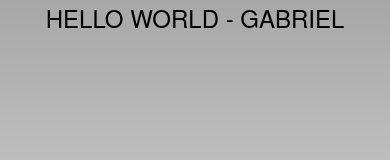
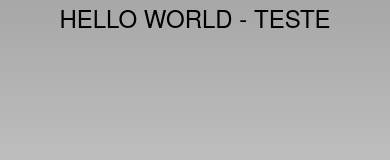
Before and after one commit to piscke/LearningPhonegap, a plain HTML site: page my-app/www/index.html in a window 390 px wide. Shown: the top 160 px of the page. Drawn offline with Linux system fonts and the light colour scheme; some packages are replaced by stand-ins of ours.

Commit message:
Update index.html

```diff
--- a/my-app/www/index.html
+++ b/my-app/www/index.html
@@ -26,7 +26,7 @@
         <title>Hello World</title>
     </head>
     <body>
-	<h1>Hello World - Gabriel
+	<h1>Hello World - Teste
 	</h1>
         <script type="text/javascript" src="phonegap.js"></script>
         <script type="text/javascript">
```
